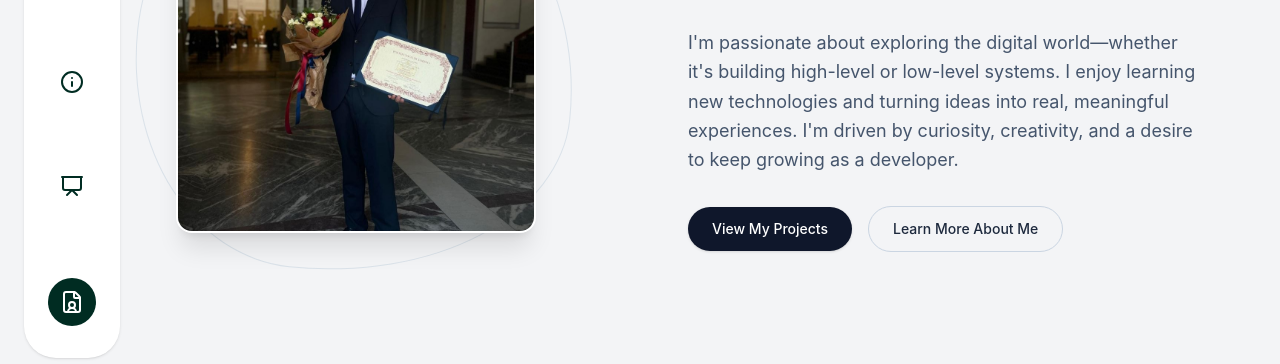
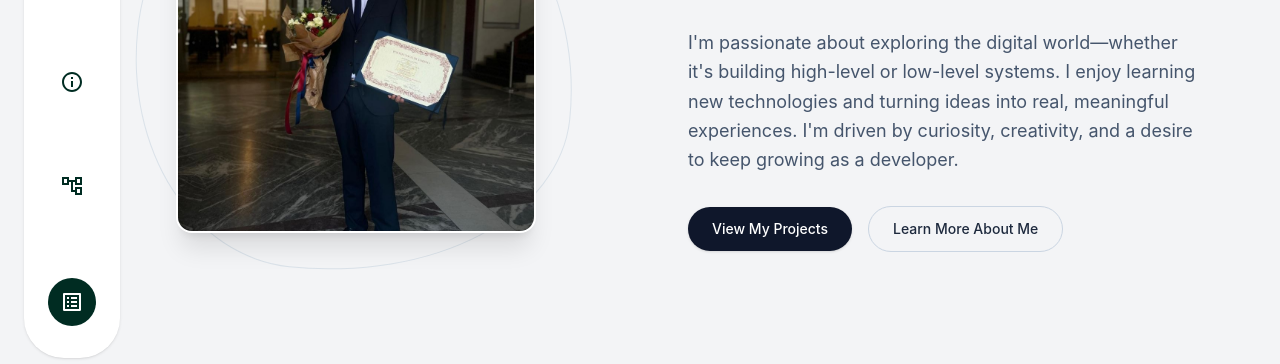
Before and after one commit to stivengjinaj/stivengjinaj.github.io, a React app: page / in a window 1280 px wide. Shown: the part 322-686 px from the top of the page. Built offline with nearby package versions, Linux system fonts and the light colour scheme; the HTML template or start-up script is replaced by a standard one.

Commit message:
feat: added icons and navbar section change on click

```diff
--- a/package.json
+++ b/package.json
@@ -10,6 +10,10 @@
     "preview": "vite preview"
   },
   "dependencies": {
+    "@emotion/react": "^11.14.0",
+    "@emotion/styled": "^11.14.1",
+    "@mui/icons-material": "^9.2.0",
+    "@mui/material": "^9.2.0",
     "@rolldown/binding-darwin-arm64": "^1.1.5",
     "@tailwindcss/vite": "^4.3.3",
     "lucide-react": "^1.28.0",
--- a/src/App.tsx
+++ b/src/App.tsx
@@ -1,12 +1,15 @@
 import './App.css'
 import Navbar from "./Navbar.tsx";
 import HeroSection from "./Landing/HeroSection.tsx";
+import {useState} from "react";
 
 function App() {
+    // 0-home, 1-about, 2-projects, 3-contact me
+    const [currentSection, setCurrentSection] = useState<number>(0);
 
     return (
         <div className="min-h-screen bg-gray-100">
-      <Navbar />
+            <Navbar currentSection={currentSection} setCurrentSection={setCurrentSection} />
             <main className="xl:ml-12 xl:pt-20">
                 <div className="flex flex-col gap-24">
                     <HeroSection />
--- a/src/Navbar.tsx
+++ b/src/Navbar.tsx
@@ -1,19 +1,45 @@
-import {FileUser, Home, Info, Presentation} from "lucide-react";
 import useScreenSize from "./useScreenSize.ts";
+import type {NavbarProps} from "./types/types.ts";
+import {
+    AccountTree,
+    AccountTreeOutlined,
+    Info,
+    InfoOutlined,
+    ListAltOutlined,
+} from "@mui/icons-material";
+import {HomeIcon} from "lucide-react";
 
-function Navbar() {
+function Navbar({currentSection, setCurrentSection} : NavbarProps) {
     const [screenSize] = useScreenSize();
 
     return (
-        <nav className="w-full bg-white py-4 xl:fixed xl:top-1/2 xl:-translate-y-1/2 xl:left-6 xl:w-24 xl:h-[70vh] rounded-4xl shadow">
+        <nav className="w-full bg-white py-4 xl:fixed xl:top-1/2 xl:-translate-y-1/2 xl:left-6 xl:w-24 xl:h-[70vh] rounded-[40px] shadow">
             <div className="flex items-center justify-between px-6 xl:px-2 py-4 xl:flex-col xl:h-full">
                 <h2 className="text-3xl font-bold text-red-950 tracking-tight">{screenSize == "xl" ? "S.GJ" : "Stiven Gjinaj"}</h2>
                 <div className="flex items-center xl:justify-end text-sm font-medium text-emerald-950 space-x-6 xl:flex-col xl:space-x-0 xl:space-y-20">
-                    <button className="hover:text-emerald-800 transition-colors">{screenSize == "xl" ? <Home/> : "Home"}</button>
-                    <button className="hover:text-emerald-800 transition-colors">{screenSize == "xl" ? <Info/> : "Info"}</button>
-                    <button className="hover:text-emerald-800 transition-colors">{screenSize == "xl" ? <Presentation/> : "Projects"}</button>
+                    <button
+                        className="hover:text-emerald-800 transition-colors"
+                        onClick={() => setCurrentSection(0)}
+                    >
+                        {screenSize == "xl" ? currentSection == 0 ? <HomeIcon strokeWidth={3}/> : <HomeIcon/> : "Home"}
+                    </button>
+
+                    <button
+                        className="hover:text-emerald-800 transition-colors"
+                        onClick={() => setCurrentSection(1)}
+                    >
+                        {screenSize == "xl" ? currentSection == 1 ? <Info /> : <InfoOutlined/> : "Info"}
+                    </button>
+
+                    <button
+                        className="hover:text-emerald-800 transition-colors"
+                        onClick={() => setCurrentSection(2)}
+                    >
+                        {screenSize == "xl" ? currentSection == 2 ? <AccountTree/> : <AccountTreeOutlined/> : "Projects"}
+                    </button>
+
                     <button className="px-3 py-3 rounded-full bg-emerald-950 text-white hover:bg-emerald-800">
-                        {screenSize == "xl" ? <FileUser/> : "Resume"}
+                        {screenSize == "xl" ? <ListAltOutlined/> : "Resume"}
                     </button>
                 </div>
             </div>
--- /dev/null
+++ b/src/types/types.ts
@@ -0,0 +1,4 @@
+export interface NavbarProps {
+    currentSection: number;
+    setCurrentSection: (currentSection: number) => void;
+}
```
Also changed, not shown: 1 other file (tests, documents, lock files or other folders). Lines whose indentation alone changed are shown as unchanged.
